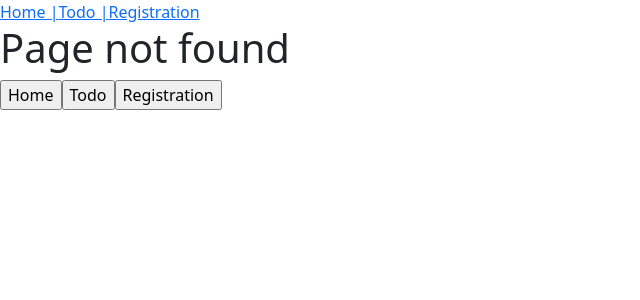
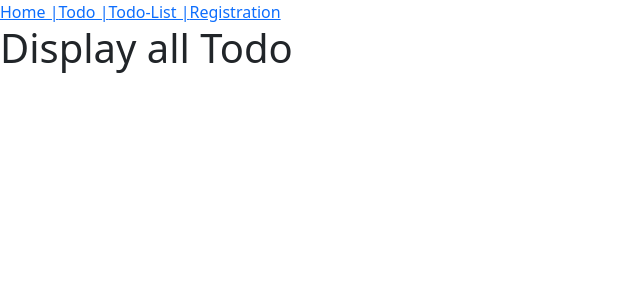
Before and after one commit to MohitSurase/fourth-react-app, a React (Create React App) app: page /todo-list in a window 1280 px wide. Before the commit this address had no page. Shown: the top 300 px of the page, without its empty margins (0-640 px from the left). Built offline with nearby package versions, Linux system fonts and the light colour scheme.

Commit message:
Todo List function

```diff
--- a/src/App.js
+++ b/src/App.js
@@ -9,6 +9,7 @@ import MyTodo from "./Pages/MyTodo";
 import MyRegistration from "./Pages/MyRegistration";
 import MyNavigationLinks from "./Pages/MyNavigationLinks";
 import MyNavigationLinksUsingButton from "./Pages/MyNavigationLinksUsingButton";
+import MyTodoList from "./Pages/MyTodoList";
 function App() {
   return (
     <>
@@ -18,10 +19,10 @@ function App() {
           <Route path="/" element={<h1>Hello </h1>} />
           <Route path="/home" element={<h1>Home </h1>} />
           <Route path="/todo" element={<MyTodo />} />
+          <Route path="/todo-list" element={<MyTodoList />} />
           <Route path="/registration" element={<MyRegistration />} />
           <Route path="*" element={<h1>Page not found </h1>} />
         </Routes>
-        <MyNavigationLinksUsingButton />
       </BrowserRouter>
     </>
   );
--- a/src/Pages/MyNavigationLinks.js
+++ b/src/Pages/MyNavigationLinks.js
@@ -5,6 +5,7 @@ function MyNavigationLinks() {
     <>
       <Link to={"/home"}>Home |</Link>
       <Link to={"/todo"}>Todo |</Link>
+      <Link to={"/todo-list"}>Todo-List |</Link>
       <Link to={"/registration"}>Registration </Link>
     </>
   );
--- /dev/null
+++ b/src/Pages/MyTodoList.js
@@ -0,0 +1,9 @@
+function MyTodoList() {
+  return (
+    <>
+      <h1>Display all Todo</h1>
+    </>
+  );
+}
+
+export default MyTodoList;
```
